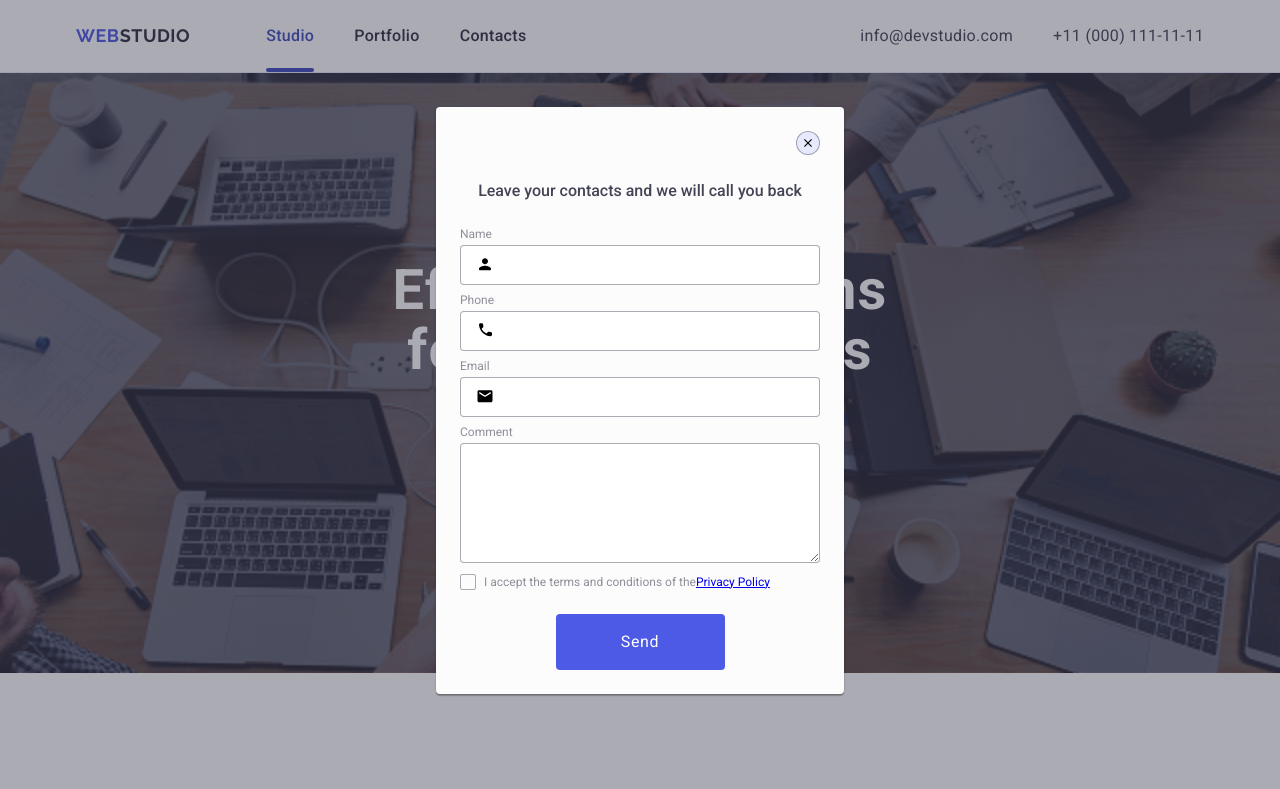
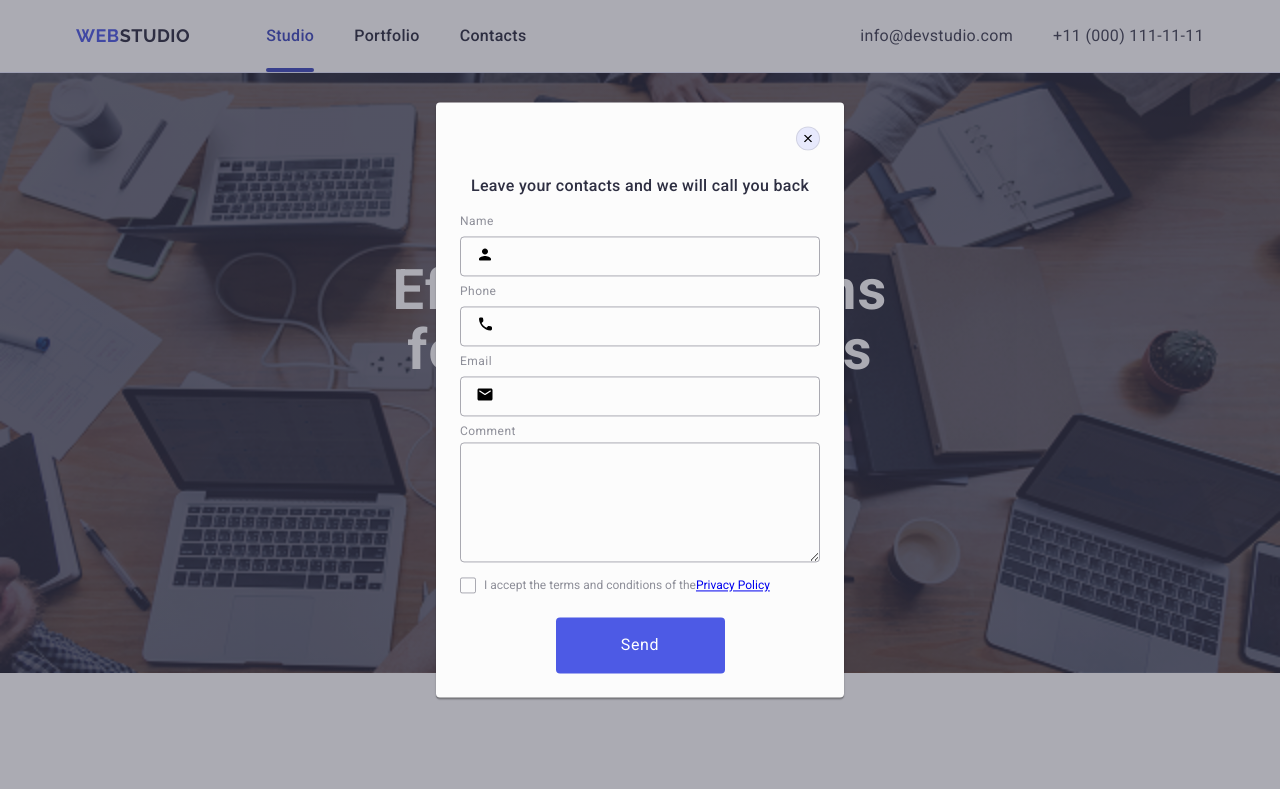
Before and after one commit to AleksandrMatiash/goit-murkup-restart-05, a plain HTML site: page index.html in a window 1280 px wide. Shown: the top 789 px of the page. Drawn offline with nearby package versions, Linux system fonts and the light colour scheme.

Commit message:
переделка модального окна под критерии

```diff
--- a/css/styles.css
+++ b/css/styles.css
@@ -403,6 +403,7 @@ footer {
   line-height: 1.5;
   letter-spacing: 0.02em;
   color: #ffffff;
+  margin-bottom: 16px;
 }
 .foot-svg {
   margin-top: 16px;
@@ -434,7 +435,6 @@ footer {
   border: 1px solid #ffffff;
   border-radius: 4px;
   padding-left: 16px;
-  margin-top: 16px;
   background-color: transparent;
   font-size: 12px;
   line-height: 2;
@@ -496,10 +496,11 @@ footer {
 
 .modal {
   position: absolute;
-
+  top: 50%;
+  left: 50%;
+  transform: translate(-50%, -50%);
   width: 408px;
   min-height: 584px;
-  padding: 24px;
   border-radius: 4px;
   background: #fcfcfc;
   transition: transform 250ms cubic-bezier(0.4, 0, 0.2, 1);
@@ -513,10 +514,9 @@ footer {
   flex-direction: column;
   align-items: center;
   width: 100%;
-  padding: 24px 0 0 0;
 }
 .div-form {
-  padding-top: 48px;
+  padding: 72px 24px 24px 24px;
 }
 
 .div-modal {
@@ -524,10 +524,14 @@ footer {
   padding-top: 0;
   align-items: start;
 }
+.div-wrap {
+  width: 100%;
+  margin-bottom: 8px;
+}
 .icon-modal-svg {
   position: absolute;
   top: 50%;
-  transform: translateY(-45%);
+  transform: translateY(-50%);
   left: 16px;
 }
 .label-modal,
@@ -540,7 +544,10 @@ footer {
   width: 100%;
 }
 .label-modal {
-  margin-top: 8px;
+  margin-bottom: 4px;
+  line-height: 1.17;
+  letter-spacing: 0.04em;
+  display: block;
 }
 .label-modal:first-child {
   margin-top: 0;
@@ -553,12 +560,14 @@ footer {
 .input-modal {
   width: 100%;
   height: 40px;
-  border: 1px solid #2e2f4266;
+  border: 1px solid rgba(46, 47, 66, 0.4);
   border-radius: 4px;
   padding-left: 38px;
-  outline: none;
+  outline: transparent;
   margin-top: 4px;
   transition: 250ms;
+  background-color: transparent;
+  transition: border-color 250ms cubic-bezier(0.4, 0, 0.2, 1);
 }
 .input-modal:focus,
 .input-modal:focus + .icon-modal-svg {
@@ -570,21 +579,27 @@ footer {
   align-items: center;
   justify-content: center;
   position: absolute;
+  padding: 0;
   top: 24px;
   right: 24px;
   width: 24px;
   height: 24px;
   border-radius: 50%;
   background-color: #e7e9fc;
-  border: 1px solid #2e2f4266;
   cursor: pointer;
-  transition: 250ms;
+  border: 1px solid rgba(0, 0, 0, 0.1);
+  transition: background-color 250ms cubic-bezier(0.4, 0, 0.2, 1),
+    border 250ms cubic-bezier(0.4, 0, 0.2, 1);
 }
 
 .btn-close:hover,
 .btn-close:focus {
   background-color: #404bbf;
   fill: #ffffff;
+  border: none;
+}
+.btn-close-svg:hover {
+  transition: fill 250ms cubic-bezier(0.4, 0, 0.2, 1);
 }
 
 .btn-send {
@@ -614,7 +629,11 @@ footer {
   font-weight: 500;
   font-size: 16px;
   line-height: 24px;
+  line-height: 1.5;
   text-align: center;
+  letter-spacing: 0.02em;
+  color: #2e2f42;
+  margin-bottom: 16px;
 }
 .comment-text {
   height: 120px;
--- a/index.html
+++ b/index.html
@@ -524,38 +524,41 @@
     <!-- модальное окно -->
     <div class="modal-overley">
       <div class="modal">
+        <div class="div-form">
           <button class="btn-close" type="button">
             <svg class="btn-close-svg" width="8" height="8">
               <use href="./images/icons.svg#icon-close-svg"></use>
             </svg>
           </button>
-        <div class="div-form">
           <p class="p-modal">Leave your contacts and we will call you back</p>
           <form class="form-modal">
+            <div class="div-wrap">
               <label class="label-modal" for="username"> Name </label>
               <div class="div-modal">
-              <input class="input-modal" id="username" />
+                <input class="input-modal" id="username" type="text" />
                 <svg class="icon-modal-svg" width="18" height="24">
                   <use href="./images/icons.svg#icon-person-svg"></use>
                 </svg>
               </div>
-
+            </div>
+            <div class="div-wrap">
               <label class="label-modal" for="usertel"> Phone </label>
               <div class="div-modal">
-              <input class="input-modal" id="usertel" />
+                <input class="input-modal" id="usertel" type="text" />
                 <svg class="icon-modal-svg" width="18" height="24">
                   <use href="./images/icons.svg#icon-phone-svg"></use>
                 </svg>
               </div>
-
+            </div>
+            <div class="div-wrap">
               <label class="label-modal" for="useremail"> Email </label>
               <div class="div-modal">
-              <input class="input-modal" id="useremail" />
+                <input class="input-modal" id="useremail" type="text" />
                 <svg class="icon-modal-svg" width="18" height="24">
                   <use href="./images/icons.svg#icon-email-svg"></use>
                 </svg>
               </div>
-
+            </div>
             <label class="label-modal" for="comment">
               Comment
               <textarea
```
Lines whose indentation alone changed are shown as unchanged.
